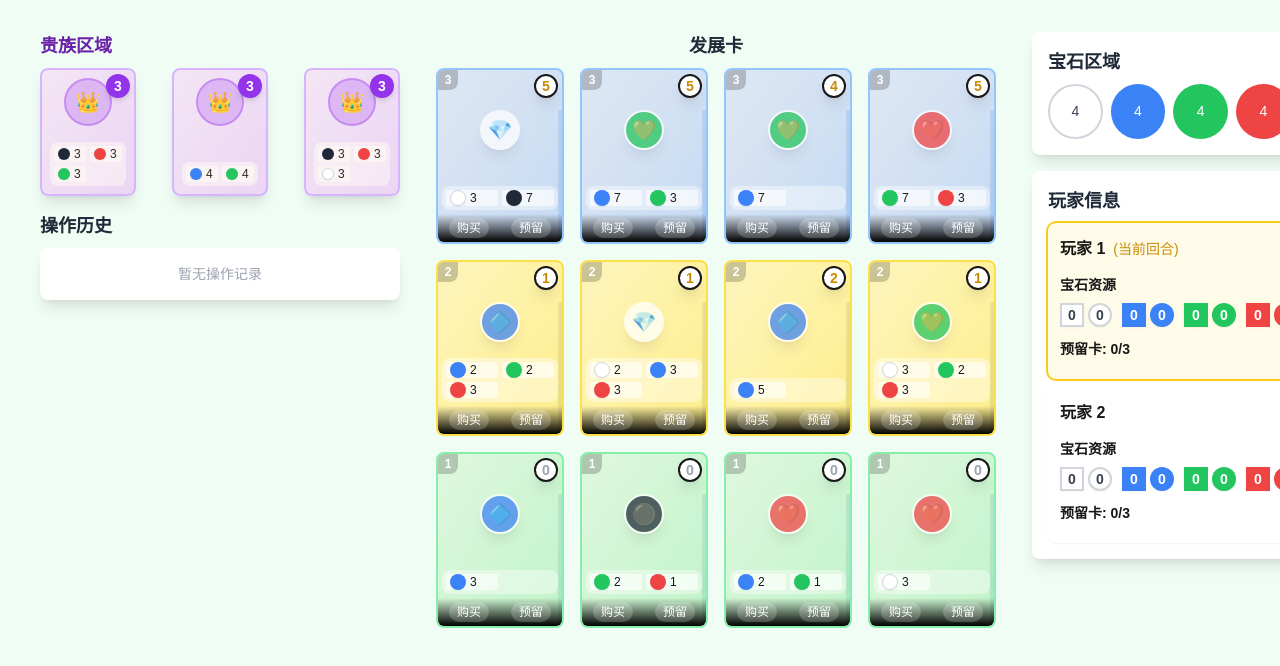
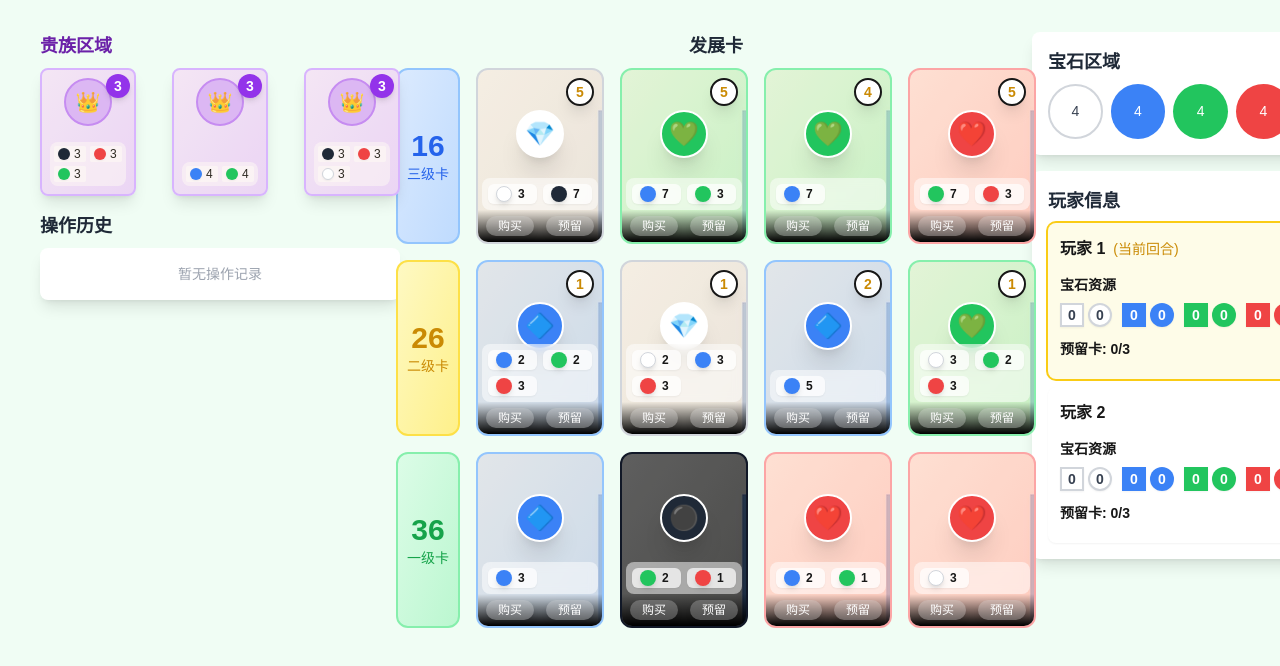
Before and after one commit to FiringJ/splendor-client, a Next.js app: page /game in a window 1280 px wide. Shown: the top 666 px of the page. Built offline with nearby package versions, Linux system fonts and the light colour scheme.

Commit message:
feat: 璀璨宝石

```diff
--- a/app/components/game/Card.tsx
+++ b/app/components/game/Card.tsx
@@ -9,6 +9,15 @@ interface CardProps {
   disabled?: boolean;
 }
 
+const cardColors: Record<GemType, string> = {
+  diamond: 'from-gray-100 to-gray-200 border-gray-300',
+  sapphire: 'from-blue-100 to-blue-200 border-blue-300',
+  emerald: 'from-green-100 to-green-200 border-green-300',
+  ruby: 'from-red-100 to-red-200 border-red-300',
+  onyx: 'from-gray-700 to-gray-800 border-gray-900',
+  gold: 'from-yellow-100 to-yellow-200 border-yellow-300'
+};
+
 const gemColors: Record<GemType, string> = {
   diamond: 'text-gray-700 bg-white border border-gray-300',
   sapphire: 'text-white bg-blue-500',
@@ -18,66 +27,56 @@ const gemColors: Record<GemType, string> = {
   gold: 'text-black bg-yellow-400'
 };
 
-const levelColors = {
-  1: 'from-green-100 to-green-200 border-green-300',
-  2: 'from-yellow-100 to-yellow-200 border-yellow-300',
-  3: 'from-blue-100 to-blue-200 border-blue-300'
-};
-
 export const Card = ({ card, onPurchase, onReserve, disabled }: CardProps) => {
   return (
     <div className={`
-      relative w-32 h-44 rounded-lg
-      bg-gradient-to-br ${levelColors[card.level]}
+      relative w-32 h-44 rounded-xl
+      bg-gradient-to-br ${cardColors[card.gem]}
       border-2
-      ${disabled ? 'opacity-50' : 'hover:shadow-xl transform hover:-translate-y-1'}
+      ${disabled ? 'opacity-50' : 'hover:shadow-2xl transform hover:-translate-y-1 hover:border-opacity-70'}
       transition-all duration-300 ease-in-out
-      overflow-hidden
+      overflow-hidden backdrop-blur-sm
     `}>
       {/* 卡牌背景装饰 */}
       <div className="absolute inset-0 bg-opacity-10">
-        <div className="w-full h-full bg-[url('/images/card-pattern.png')] bg-repeat opacity-10" />
+        <div className="w-full h-full bg-[url('/images/card-pattern.png')] bg-repeat opacity-20" />
       </div>
 
-      {/* 卡牌等级指示器 */}
-      <div className="absolute top-0 left-0 w-5 h-5 flex items-center justify-center
-                    bg-black bg-opacity-20 rounded-br-lg">
-        <span className="text-white text-xs font-bold">{card.level}</span>
-      </div>
-
-      {/* 卡牌点数 */}
-      <div className="absolute top-1 right-1 w-6 h-6 rounded-full
-                    bg-white shadow-lg border-2 border-current
-                    flex items-center justify-center
-                    text-sm font-bold">
-        <span className={`${card.points > 0 ? 'text-yellow-600' : 'text-gray-400'}`}>
-          {card.points}
-        </span>
-      </div>
+      {/* 卡牌点数 - 只在大于0时显示 */}
+      {card.points > 0 && (
+        <div className="absolute top-2 right-2 w-7 h-7 rounded-full
+                      bg-white shadow-lg border-2 border-current
+                      flex items-center justify-center
+                      text-sm font-bold transform hover:scale-105 transition-transform">
+          <span className="text-yellow-600">
+            {card.points}
+          </span>
+        </div>
+      )}
 
       {/* 产出宝石 */}
       <div className={`
         absolute top-10 left-1/2 transform -translate-x-1/2
-        w-10 h-10 rounded-full
+        w-12 h-12 rounded-full
         ${gemColors[card.gem]}
-        shadow-lg border-2 border-white
+        shadow-xl border-2 border-white
         flex items-center justify-center
-        animate-pulse
+        hover:scale-105 transition-transform duration-200
       `}>
-        <span className="text-xl">{getGemEmoji(card.gem)}</span>
+        <span className="text-2xl transform hover:rotate-12 transition-transform">{getGemEmoji(card.gem)}</span>
       </div>
 
       {/* 费用区域 */}
       <div className="absolute bottom-8 left-1 right-1
-                    bg-white bg-opacity-40 rounded-lg p-1">
-        <div className="grid grid-cols-2 gap-1">
+                    bg-white bg-opacity-50 backdrop-blur-sm rounded-lg p-1.5">
+        <div className="grid grid-cols-2 gap-1.5">
           {Object.entries(card.cost).map(([gem, count]) => (
             <div key={gem}
-              className="flex items-center gap-1 bg-white bg-opacity-60
-                          rounded-sm px-1">
+              className="flex items-center gap-1.5 bg-white bg-opacity-70
+                          rounded-md px-2 py-0.5 shadow-sm">
               <div className={`w-4 h-4 rounded-full ${gemColors[gem as GemType]}
-                            shadow-sm transform hover:scale-110 transition-transform`} />
-              <span className="text-xs font-medium">{count}</span>
+                            shadow-md transform hover:scale-110 transition-transform`} />
+              <span className="text-xs font-semibold">{count}</span>
             </div>
           ))}
         </div>
@@ -87,21 +86,21 @@ export const Card = ({ card, onPurchase, onReserve, disabled }: CardProps) => {
       {!disabled && (
         <div className="absolute bottom-0 left-0 right-0
                       bg-gradient-to-t from-black to-transparent
-                      text-white py-1">
-          <div className="flex justify-around">
+                      text-white py-1.5">
+          <div className="flex justify-around gap-1 px-1">
             <button
               onClick={onPurchase}
-              className="px-2 py-0.5 rounded-full bg-white bg-opacity-20
-                       hover:bg-opacity-30 transition-all duration-200
-                       text-xs font-medium"
+              className="px-3 py-0.5 rounded-full bg-white bg-opacity-25
+                       hover:bg-opacity-40 transition-all duration-200
+                       text-xs font-medium shadow-md backdrop-blur-sm"
             >
               购买
             </button>
             <button
               onClick={onReserve}
-              className="px-2 py-0.5 rounded-full bg-white bg-opacity-20
-                       hover:bg-opacity-30 transition-all duration-200
-                       text-xs font-medium"
+              className="px-3 py-0.5 rounded-full bg-white bg-opacity-25
+                       hover:bg-opacity-40 transition-all duration-200
+                       text-xs font-medium shadow-md backdrop-blur-sm"
             >
               预留
             </button>
--- a/app/components/game/CardDisplay.tsx
+++ b/app/components/game/CardDisplay.tsx
@@ -18,7 +18,13 @@ export const CardDisplay = ({ cards }: CardDisplayProps) => {
   return (
     <div className="flex flex-col gap-4">
       {/* 三级卡牌 */}
-      <div className="flex gap-4">
+      <div className="flex items-center gap-4">
+        {/* 三级卡牌剩余数量 */}
+        <div className="w-16 h-44 rounded-xl bg-gradient-to-br from-blue-100 to-blue-200
+                    border-2 border-blue-300 flex flex-col items-center justify-center">
+          <span className="text-3xl font-bold text-blue-600">16</span>
+          <span className="text-sm text-blue-600">三级卡</span>
+        </div>
         {cards.level3.map((card) => (
           <Card
             key={card.id}
@@ -30,7 +36,13 @@ export const CardDisplay = ({ cards }: CardDisplayProps) => {
       </div>
 
       {/* 二级卡牌 */}
-      <div className="flex gap-4">
+      <div className="flex items-center gap-4">
+        {/* 二级卡牌剩余数量 */}
+        <div className="w-16 h-44 rounded-xl bg-gradient-to-br from-yellow-100 to-yellow-200
+                    border-2 border-yellow-300 flex flex-col items-center justify-center">
+          <span className="text-3xl font-bold text-yellow-600">26</span>
+          <span className="text-sm text-yellow-600">二级卡</span>
+        </div>
         {cards.level2.map((card) => (
           <Card
             key={card.id}
@@ -42,7 +54,13 @@ export const CardDisplay = ({ cards }: CardDisplayProps) => {
       </div>
 
       {/* 一级卡牌 */}
-      <div className="flex gap-4">
+      <div className="flex items-center gap-4">
+        {/* 一级卡牌剩余数量 */}
+        <div className="w-16 h-44 rounded-xl bg-gradient-to-br from-green-100 to-green-200
+                    border-2 border-green-300 flex flex-col items-center justify-center">
+          <span className="text-3xl font-bold text-green-600">36</span>
+          <span className="text-sm text-green-600">一级卡</span>
+        </div>
         {cards.level1.map((card) => (
           <Card
             key={card.id}
```
